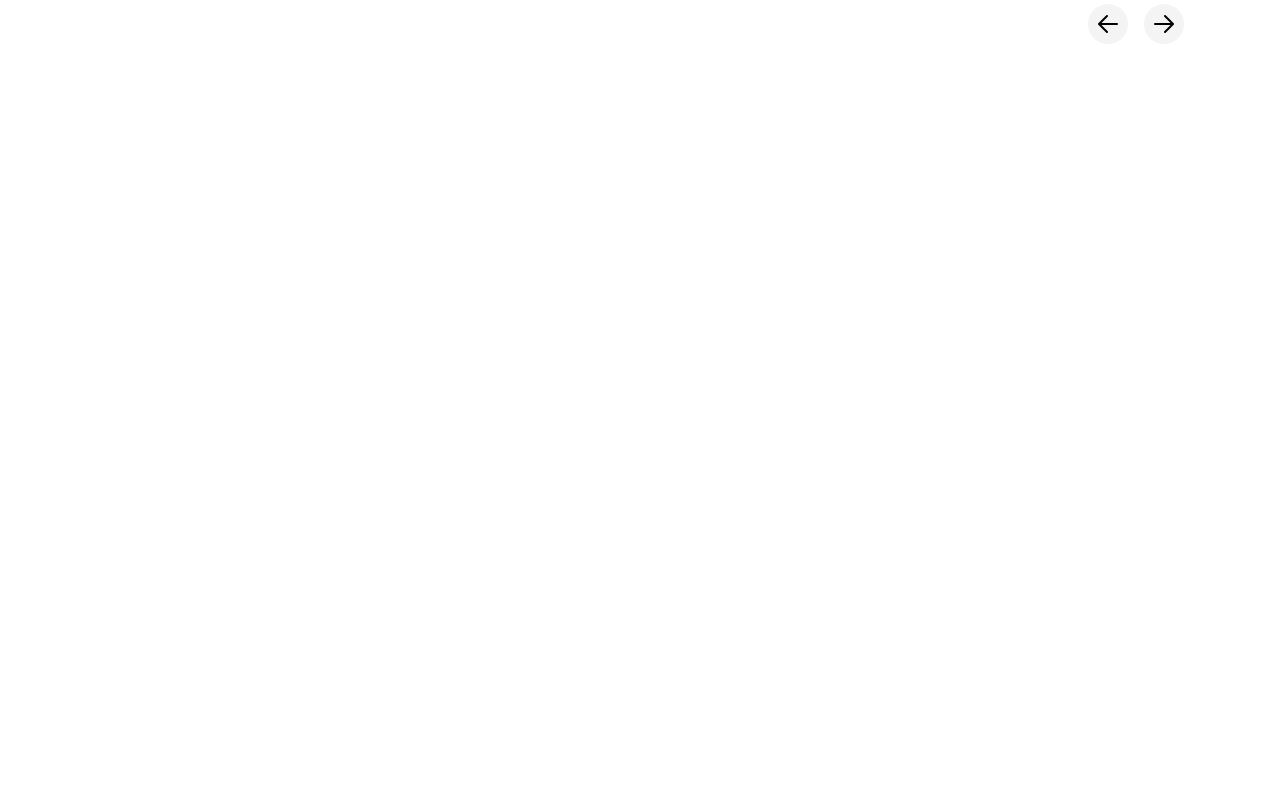
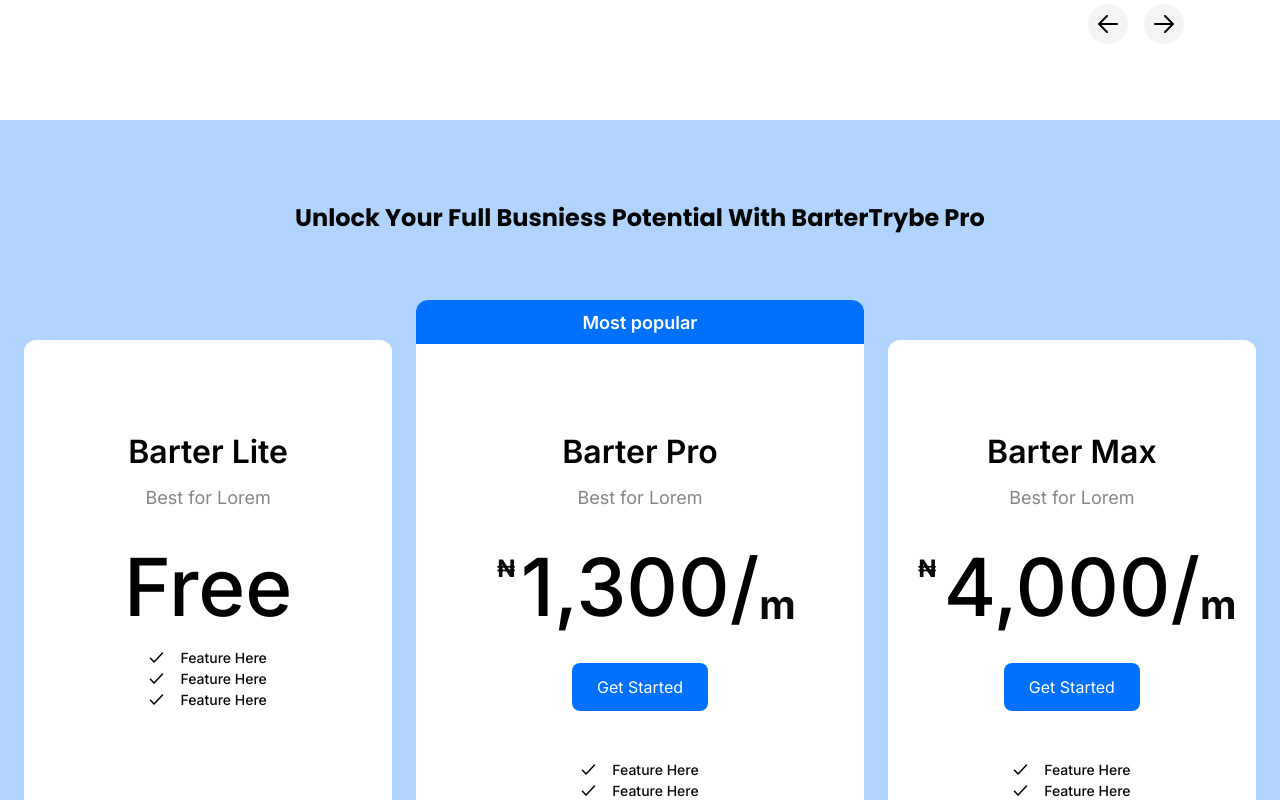
Before and after one commit to miraclemenikelechi/barter-trybe, a React (Vite) app: page / in a window 1280 px wide. Shown: the part 2760-3560 px from the top of the page. Before the commit the page ends 2892 px from the top, so only its background shows below. Built offline with nearby package versions, Linux system fonts and the light colour scheme.

Commit message:
home page pricing

```diff
--- a/src/assets/icons/index.tsx
+++ b/src/assets/icons/index.tsx
@@ -151,3 +151,23 @@
         </svg>
     );
 };
+
+export const Check: FC = () => {
+    return (
+        <svg
+            width={15}
+            height={11}
+            viewBox="0 0 15 11"
+            fill="none"
+            xmlns="http://www.w3.org/2000/svg"
+        >
+            <path
+                d="M1.5 6.192L5.068 10 13.5 1"
+                stroke="#000"
+                strokeWidth={1.5}
+                strokeLinecap="round"
+                strokeLinejoin="round"
+            />
+        </svg>
+    );
+};
--- a/src/assets/styles/variables.scss
+++ b/src/assets/styles/variables.scss
@@ -37,6 +37,11 @@
             $color: #33384E,
             $alpha: 100%
         ),
+    "blue--600":
+        rgba(
+            $color: #B1D4FF,
+            $alpha: 100%
+        ),
     "black--100":
         rgba(
             $color: #000000,
@@ -45,6 +50,11 @@
     "black--200":
         rgba(
             $color: #060505,
+            $alpha: 100%
+        ),
+    "black--300":
+        rgba(
+            $color: #868686,
             $alpha: 100%
         ),
     "white--100":
--- /dev/null
+++ b/src/pages/home/components/pricing.tsx
@@ -0,0 +1,60 @@
+import { Fragment } from "react";
+import { Link } from "react-router-dom";
+
+import { Check } from "@/assets/icons";
+
+import { PRICING_PLANS } from "../config";
+
+export default function Component() {
+    return (
+        <section className="home__pricing">
+            <div className="home__pricing__wrapper">
+                <h3>
+                    unlock your full busniess potential with barterTrybe pro
+                </h3>
+
+                <ul>
+                    {PRICING_PLANS.map(function (value, index) {
+                        return (
+                            <li key={index}>
+                                <strong>{value.title}</strong>
+
+                                <span>{value.description}</span>
+
+                                <b>
+                                    {value.price === 0 ? (
+                                        <span>Free</span>
+                                    ) : (
+                                        <Fragment>
+                                            <sup>₦</sup>
+                                            <span>
+                                                {value.price.toLocaleString()}/
+                                            </span>
+                                            <sub>m</sub>
+                                        </Fragment>
+                                    )}
+                                </b>
+
+                                {value.href ? (
+                                    <Link to={value.href}>get started</Link>
+                                ) : null}
+
+                                {value.features.map(function (value, index) {
+                                    return (
+                                        <p key={index}>
+                                            <i>
+                                                <Check />
+                                            </i>
+
+                                            <span>{value}</span>
+                                        </p>
+                                    );
+                                })}
+                            </li>
+                        );
+                    })}
+                </ul>
+            </div>
+        </section>
+    );
+}
--- a/src/pages/home/config.ts
+++ b/src/pages/home/config.ts
@@ -5,7 +5,7 @@
     FeatureTrust,
 } from "@/assets/icons";
 
-import { Feature, NavigationLink, Step, Testimonial } from "./types";
+import { Feature, NavigationLink, PricingPlan, Step, Testimonial } from "./types";
 
 export const NAVIGATION_LINKS: NavigationLink[] = [
     { href: "", label: "home" },
@@ -116,3 +116,40 @@
         name: "Jane Doe",
     },
 ];
+
+
+export const PRICING_PLANS: PricingPlan[] = [
+    {
+        description: "Best for Lorem",
+        features: [
+            `Feature Here`,
+            `Feature Here`,
+            `Feature Here`,
+        ],
+        href: "",
+        price: 0,
+        title: "barter lite",
+    },
+    {
+        description: "Best for Lorem",
+        features: [
+            `Feature Here`,
+            `Feature Here`,
+            `Feature Here`,
+        ],
+        href: "#",
+        price: 1300,
+        title: "barter pro",
+    },
+    {
+        description: "Best for Lorem",
+        features: [
+            `Feature Here`,
+            `Feature Here`,
+            `Feature Here`,
+        ],
+        href: "#",
+        price: 4000,
+        title: "barter max",
+    },
+];
--- a/src/pages/home/index.scss
+++ b/src/pages/home/index.scss
@@ -97,6 +97,10 @@
 
     &__wrapper {
         @include flex($d: column);
+
+        > section {
+            width: 100%;
+        }
     }
 }
 
@@ -157,7 +161,6 @@
 
 .home__mechanism {
     margin: 10.75rem 0 4.75rem 0;
-    width: 100%;
 
     &__wrapper {
         display: grid;
@@ -270,8 +273,6 @@
 .home__testimonials {
     --radius: 0.5rem;
 
-    width: 100%;
-
     &__wrapper {
         padding-inline: 5.5rem;
         @include space($type: v, $size: 2.75rem);
@@ -317,7 +318,7 @@
 
         section {
             gap: 1.5rem;
-            @include flex;
+            @include flex($j: flex-start);
 
             > span {
                 border-radius: 50%;
@@ -371,8 +372,138 @@
     }
 }
 
+.home__pricing {
+    background-color: var(--blue--600);
+    margin: 4.75rem 0 5.5rem 0;
+    padding: 5rem 1.5rem;
+
+    &__wrapper {
+        gap: 4rem;
+
+        @include flex($d: column);
+    }
+
+    ul {
+        gap: 1.5rem;
+
+        @extend %section-container;
+        @include flex();
+    }
+
+    li {
+        background-color: var(--white--100);
+        border-radius: 0.75rem;
+        height: 32rem;
+        overflow: hidden;
+        padding-top: 5.5rem;
+        width: 23.25rem;
+
+        @include flex($d: column, $j: flex-start);
+
+        &:nth-of-type(2) {
+            height: 37rem;
+            padding-top: 8rem;
+            position: relative;
+            width: 28.25rem;
+
+            &::before {
+                background-color: var(--blue--100);
+                color: var(--white--100);
+                content: "Most popular";
+                height: 2.75rem;
+                position: absolute;
+                top: 0;
+                width: 100%;
+
+                @include flex;
+                @include font($f: inter, $s: lg, $w: semibold);
+            }
+        }
+
+        > span {
+            color: var(--black--300);
+            margin: 0.5rem 0 1rem 0;
+
+            @include font($f: inter, $s: lg, $w: normal);
+        }
+    }
+
+    strong {
+        $size: map.get(
+                $map: $fz,
+                $key: xl
+            ) + 0.75rem;
+
+        color: var(--black--100);
+        text-transform: capitalize;
+
+        @include font($f: inter, $s: $size, $w: semibold);
+    }
+
+    b {
+        position: relative;
+
+        span {
+            $size: map.get(
+                    $map: $fz,
+                    $key: xxl
+                ) + 1.75rem;
+
+            color: var(--black--100);
+            @include font($f: inter, $s: $size, $w: medium);
+        }
+
+        sup {
+            $size: map.get(
+                    $map: $fz,
+                    $key: xl
+                ) + 0.25rem;
+
+            left: -10%;
+            top: 35%;
+
+            @include font($f: inter, $s: $size, $w: bold);
+        }
+
+        sub {
+            $size: map.get(
+                    $map: $fz,
+                    $key: xl
+                ) + 1.25rem;
+
+            bottom: 35%;
+            @include font($f: inter, $s: $size, $w: bold);
+        }
+
+        sup,
+        sub {
+            position: absolute;
+        }
+    }
+
+    a {
+        background-color: var(--blue--100);
+        border-radius: 0.5rem;
+        color: var(--white--100);
+        height: 3rem;
+        margin: 1rem 0 3rem 0;
+        text-transform: capitalize;
+        width: 8.5rem;
+
+        @include font($f: inter, $s: base, $w: normal);
+    }
+
+    p {
+        gap: 1rem;
+
+        @include flex;
+        @include font($f: inter, $s: sm, $w: medium);
+    }
+}
+
 .home__features h3,
 .home__mechanism h3,
+.home__pricing h3,
 .home__testimonials h3 {
     $size: map.get(
             $map: $fz,
--- a/src/pages/home/index.tsx
+++ b/src/pages/home/index.tsx
@@ -3,6 +3,7 @@
 import Features from "./components/features";
 import Header from "./components/header";
 import Mechanism from "./components/mechanism";
+import Pricing from "./components/pricing";
 import Testimonials from "./components/testimonials";
 
 export default function Page() {
@@ -18,6 +19,8 @@
                         <Mechanism />
 
                         <Testimonials />
+
+                        <Pricing />
                     </div>
                 </main>
 
```
Also changed, not shown: src/pages/home/types.ts (+8 -0 lines).
